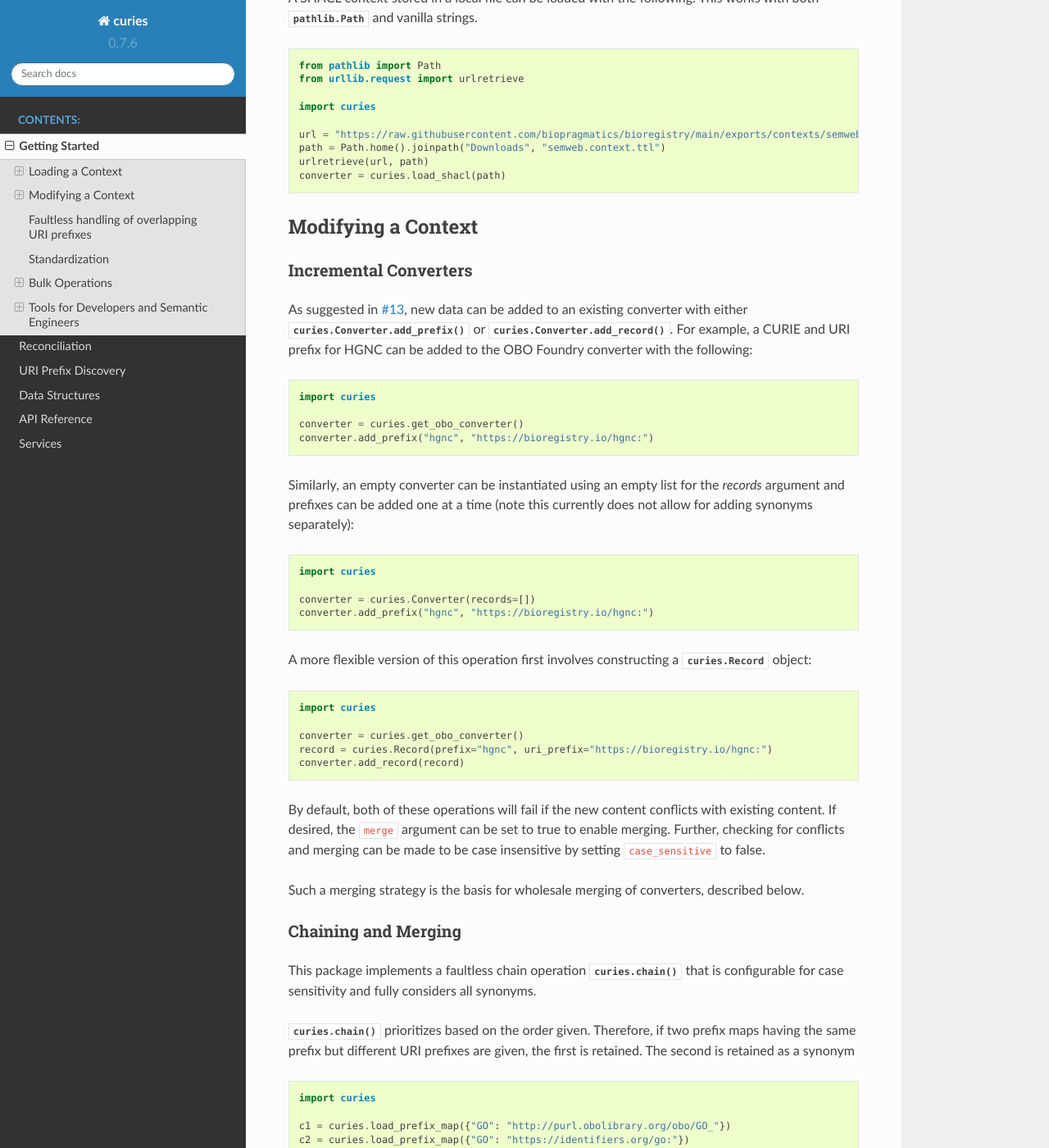
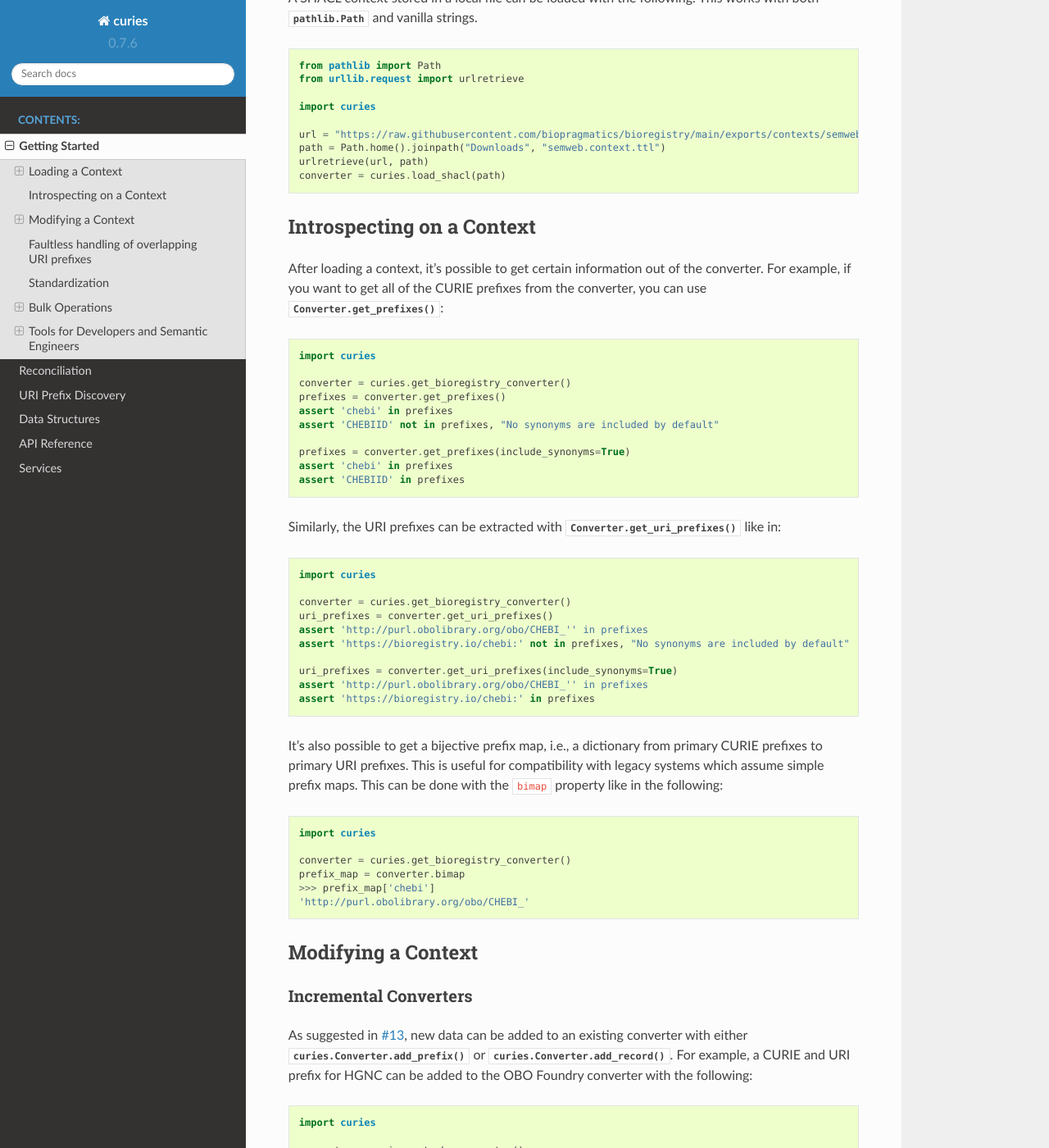
Before and after one commit to biopragmatics/curies, a Sphinx documentation site: the page built from docs/source/tutorial.rst, in a window 1280 px wide and 1400 px high, scrolled down 4775 px. Shown: the whole window at 82% size. Built offline with Sphinx 7.4.7 and the Read the Docs theme 2.0.0, drawn with Linux system fonts in a browser that asks for light colours.

Commit message:
Enable retrieving synonyms on `get_prefixes` and implement `get_uri_prefixes`  (#100)

```diff
--- a/docs/source/tutorial.rst
+++ b/docs/source/tutorial.rst
@@ -250,6 +250,52 @@ This works with both :class:`pathlib.Path` and vanilla strings.
     path = Path.home().joinpath("Downloads", "semweb.context.ttl")
     urlretrieve(url, path)
     converter = curies.load_shacl(path)
+
+Introspecting on a Context
+--------------------------
+After loading a context, it's possible to get certain information out of the converter. For example, if you want to
+get all of the CURIE prefixes from the converter, you can use :meth:`Converter.get_prefixes`:
+
+.. code-block:: python
+
+    import curies
+
+    converter = curies.get_bioregistry_converter()
+    prefixes = converter.get_prefixes()
+    assert 'chebi' in prefixes
+    assert 'CHEBIID' not in prefixes, "No synonyms are included by default"
+
+    prefixes = converter.get_prefixes(include_synonyms=True)
+    assert 'chebi' in prefixes
+    assert 'CHEBIID' in prefixes
+
+Similarly, the URI prefixes can be extracted with :meth:`Converter.get_uri_prefixes` like in:
+
+.. code-block:: python
+
+    import curies
+
+    converter = curies.get_bioregistry_converter()
+    uri_prefixes = converter.get_uri_prefixes()
+    assert 'http://purl.obolibrary.org/obo/CHEBI_'' in prefixes
+    assert 'https://bioregistry.io/chebi:' not in prefixes, "No synonyms are included by default"
+
+    uri_prefixes = converter.get_uri_prefixes(include_synonyms=True)
+    assert 'http://purl.obolibrary.org/obo/CHEBI_'' in prefixes
+    assert 'https://bioregistry.io/chebi:' in prefixes
+
+It's also possible to get a bijective prefix map, i.e., a dictionary from primary CURIE prefixes
+to primary URI prefixes. This is useful for compatibility with legacy systems which assume simple prefix maps.
+This can be done with the ``bimap`` property like in the following:
+
+.. code-block:: python
+
+    import curies
+
+    converter = curies.get_bioregistry_converter()
+    prefix_map = converter.bimap
+    >>> prefix_map['chebi']
+    'http://purl.obolibrary.org/obo/CHEBI_'
 
 Modifying a Context
 -------------------
```
Also changed, not shown: 2 other files.
